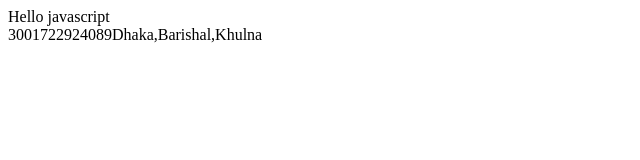
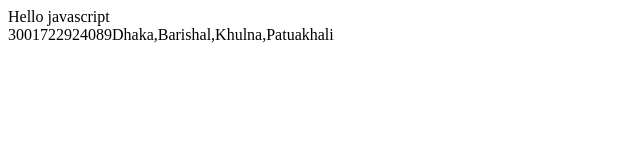
Before and after one commit to enamul90/Javascript, a plain HTML site: page index.html in a window 1280 px wide. Shown: the full height of the page, 0-640 px from the left. Drawn offline with Linux system fonts and the light colour scheme.

Commit message:
arry new commit

```diff
--- a/index.html
+++ b/index.html
@@ -35,7 +35,7 @@
 
         // array
         var arrayName = [
-            'Dhaka', 'Barishal', 'Khulna'
+            'Dhaka', 'Barishal', 'Khulna', 'Patuakhali'
         ]
         document.write(arrayName);
     </script>
```
